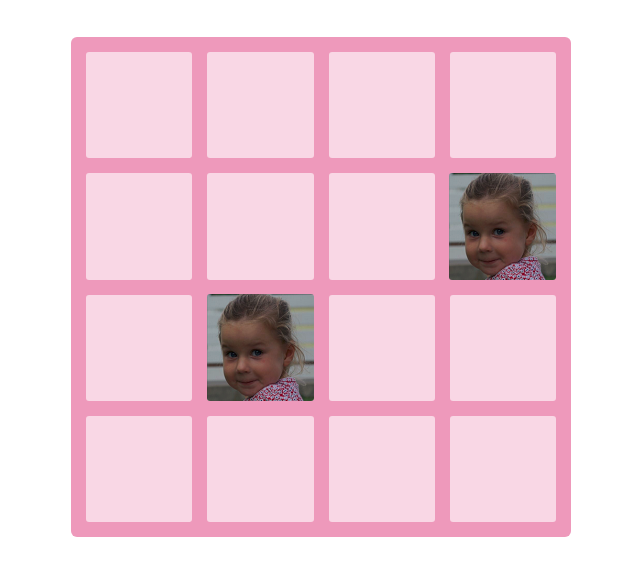
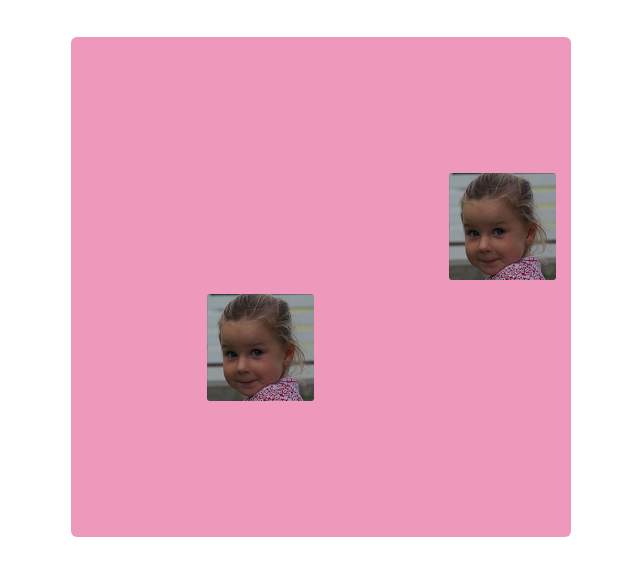
Before and after one commit to dorobarta/mira2048, a plain HTML site: page index.html in a window 1280 px wide. Shown: the part 237-800 px from the top of the page, without its empty margins (319-959 px from the left). Drawn offline with Linux system fonts and the light colour scheme.

Commit message:
Update mobilmira

```diff
--- a/style/main.css
+++ b/style/main.css
@@ -222,7 +222,7 @@ hr {
   margin-right: 15px;
   float: left;
   border-radius: 3px;
-  background: #F9D7E5; }
+  background: #EE99BB; }
   .grid-cell:last-child {
     margin-right: 0; }
 
```
